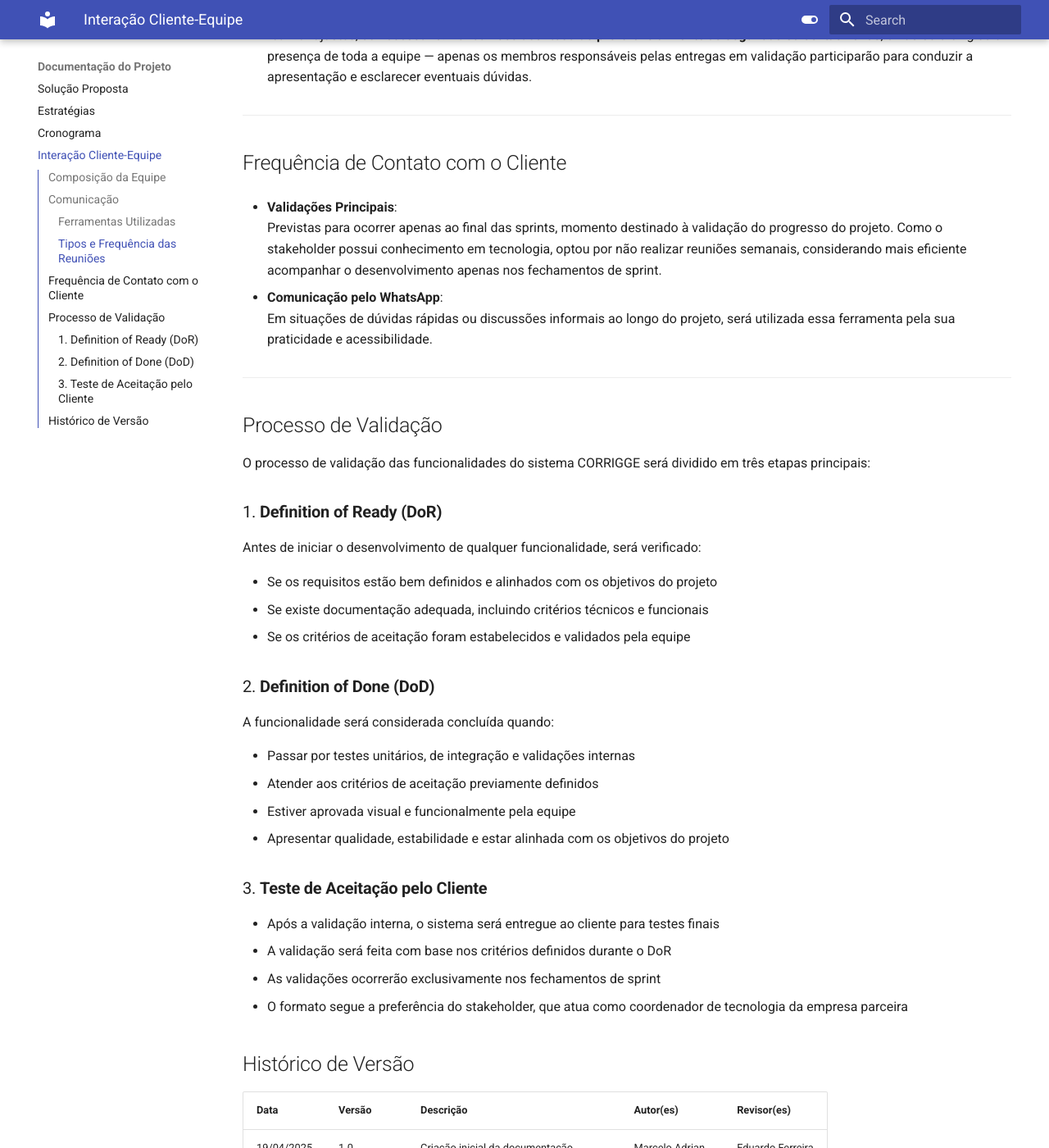
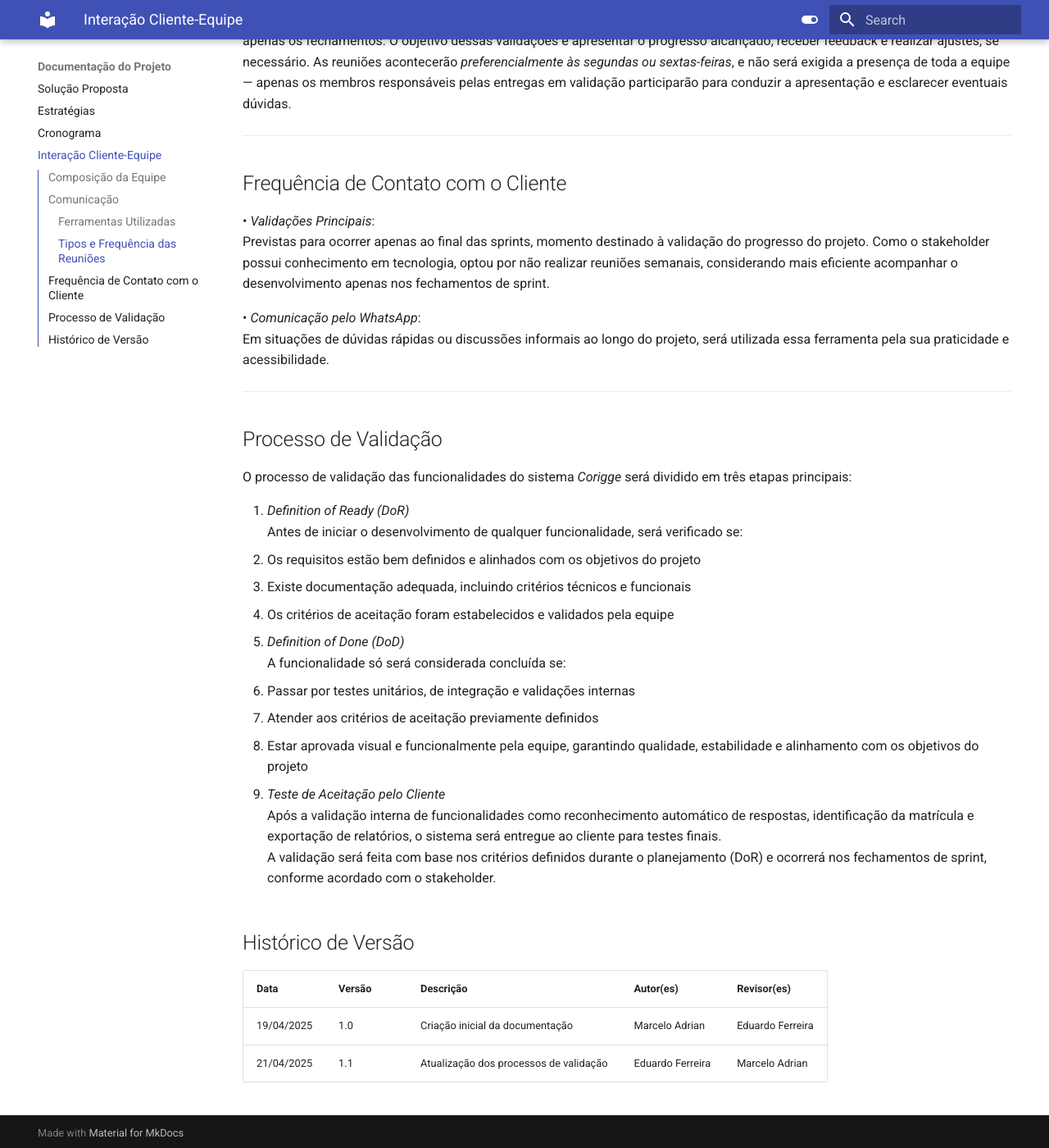
Before and after one commit to mdsreq-fga-unb/2025.1-T01-CORIGGE, an MkDocs documentation site: the page built from docs/interacao-cliente.md, in a window 1280 px wide and 1400 px high, scrolled down 1275 px. Shown: the whole window at 82% size. Built offline with MkDocs 1.6.1 and Material for MkDocs 9.7.7, drawn with Linux system fonts in a browser that asks for light colours; some of the changed text lies outside the part shown.

Commit message:
Modificacao Interação entre Equipe e Cliente

```diff
--- a/docs/interacao-cliente.md
+++ b/docs/interacao-cliente.md
@@ -16,65 +16,57 @@
 
 ### Ferramentas Utilizadas
 
-- **WhatsApp**: será utilizado para comunicações rápidas e diárias entre os membros da equipe e também com o cliente, sempre que necessário.
-- **Google Meet**: usado para reuniões mais formais de sprint e também para os encontros de validação com o cliente.
-- **GitHub Projects (Kanban)**: ferramenta usada para o acompanhamento visual das tarefas da equipe durante o desenvolvimento.
+•  *WhatsApp*: será utilizado para comunicações rápidas e diárias entre os membros da equipe e também com o cliente, sempre que necessário.
+•  *Google Meet*: usado para reuniões mais formais de sprint e também para os encontros de validação com o cliente.
+•  *GitHub Projects (Kanban)*: ferramenta usada para o acompanhamento visual das tarefas da equipe durante o desenvolvimento.
 
 ---
 
 ### Tipos e Frequência das Reuniões
 
-- **Revisão de Sprint** (semanal):
-  Toda segunda-feira, a equipe fará uma reunião para revisar o que foi entregue na sprint anterior, identificando o que funcionou bem e o que pode ser melhorado.
+•  *Revisão de Sprint* (a cada duas semanas):
+  Toda sexta-feira, a equipe fará uma reunião para revisar o que foi entregue na sprint anterior, identificando o que funcionou bem e o que pode ser melhorado.
 
-- **Planejamento de Sprint** (semanal):
+•  *Planejamento de Sprint* (a cada duas semanas):
   Logo após a revisão, será feito o planejamento da nova sprint, com base no cronograma e nas prioridades do projeto.
 
-- **Validação com o Cliente**:
-  As reuniões com o cliente ocorrerão **exclusivamente ao final das sprints**, alinhando-se à preferência do stakeholder por acompanhar apenas os fechamentos.
-  O objetivo dessas validações é apresentar o progresso alcançado, receber feedback e realizar ajustes, se necessário. As reuniões acontecerão **preferencialmente às segundas ou sextas-feiras**, e não será exigida a presença de toda a equipe — apenas os membros responsáveis pelas entregas em validação participarão para conduzir a apresentação e esclarecer eventuais dúvidas.
-
-
+•  *Validação com o Cliente*:
+  As reuniões com o cliente ocorrerão *exclusivamente ao final das sprints*, alinhando-se à preferência do stakeholder por acompanhar apenas os fechamentos.
+  O objetivo dessas validações é apresentar o progresso alcançado, receber feedback e realizar ajustes, se necessário. As reuniões acontecerão *preferencialmente às segundas ou sextas-feiras*, e não será exigida a presença de toda a equipe — apenas os membros responsáveis pelas entregas em validação participarão para conduzir a apresentação e esclarecer eventuais dúvidas.
 
 ---
 
 ## Frequência de Contato com o Cliente
 
-- **Validações Principais**:
+•  *Validações Principais*:
   Previstas para ocorrer apenas ao final das sprints, momento destinado à validação do progresso do projeto. Como o stakeholder possui conhecimento em tecnologia, optou por não realizar reuniões semanais, considerando mais eficiente acompanhar o desenvolvimento apenas nos fechamentos de sprint.
 
-- **Comunicação pelo WhatsApp**:
+•  *Comunicação pelo WhatsApp*:
   Em situações de dúvidas rápidas ou discussões informais ao longo do projeto, será utilizada essa ferramenta pela sua praticidade e acessibilidade.
 
 ---
 
 ## Processo de Validação
 
-O processo de validação das funcionalidades do sistema CORRIGGE será dividido em três etapas principais:
+O processo de validação das funcionalidades do sistema *Corigge* será dividido em três etapas principais:
+
+1. *Definition of Ready (DoR)*
+   Antes de iniciar o desenvolvimento de qualquer funcionalidade, será verificado se:
+   - Os requisitos estão bem definidos e alinhados com os objetivos do projeto
+   - Existe documentação adequada, incluindo critérios técnicos e funcionais
+   - Os critérios de aceitação foram estabelecidos e validados pela equipe
+
+2. *Definition of Done (DoD)*
+   A funcionalidade só será considerada concluída se:
+   - Passar por testes unitários, de integração e validações internas
+   - Atender aos critérios de aceitação previamente definidos
+   - Estar aprovada visual e funcionalmente pela equipe, garantindo qualidade, estabilidade e alinhamento com os objetivos do projeto
 
 
-### 1. **Definition of Ready (DoR)**
-Antes de iniciar o desenvolvimento de qualquer funcionalidade, será verificado:
+3. *Teste de Aceitação pelo Cliente*
+   Após a validação interna de funcionalidades como reconhecimento automático de respostas, identificação da matrícula e exportação de relatórios, o sistema será entregue ao cliente para testes finais.
+   A validação será feita com base nos critérios definidos durante o planejamento (DoR) e ocorrerá nos fechamentos de sprint, conforme acordado com o stakeholder.
 
-- Se os requisitos estão bem definidos e alinhados com os objetivos do projeto
-- Se existe documentação adequada, incluindo critérios técnicos e funcionais
-- Se os critérios de aceitação foram estabelecidos e validados pela equipe
-
-
-### 2. **Definition of Done (DoD)**
-A funcionalidade será considerada concluída quando:
-
-- Passar por testes unitários, de integração e validações internas
-- Atender aos critérios de aceitação previamente definidos
-- Estiver aprovada visual e funcionalmente pela equipe
-- Apresentar qualidade, estabilidade e estar alinhada com os objetivos do projeto
-
-
-### 3. **Teste de Aceitação pelo Cliente**
-- Após a validação interna, o sistema será entregue ao cliente para testes finais
-- A validação será feita com base nos critérios definidos durante o DoR
-- As validações ocorrerão exclusivamente nos fechamentos de sprint
-- O formato segue a preferência do stakeholder, que atua como coordenador de tecnologia da empresa parceira
 
 ## Histórico de Versão
 
```
Also changed, not shown: other parts of docs/interacao-cliente.md (+6 -6 lines).
